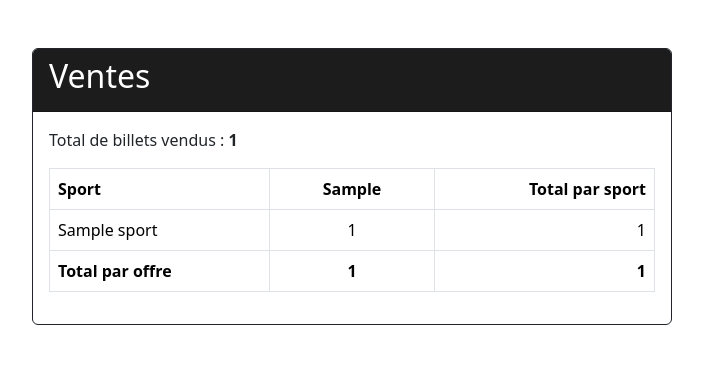
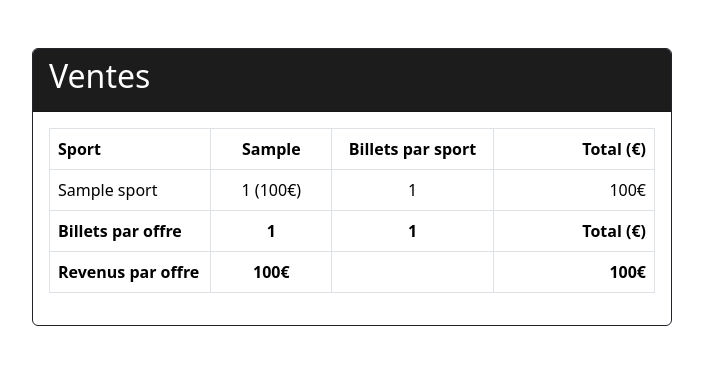
Before and after one commit to AntoineM25/JO_2024, a Django app: page /ventes/ in a window 1280 px wide. Shown: the part 101-466 px from the top of the page, without its empty margins (288-991 px from the left). Run offline with Django 5.2, Linux system fonts and the light colour scheme; a user stored in the database is signed in; tables that the repository leaves empty hold one stand-in row (values such as "Sample post"); parts of the project's set-up code (start-up, migrations or seed data) failed here and were passed over; some libraries are stand-ins or nearby versions.

Commit message:
Ajout de prix dans tableau ventes

```diff
--- a/jo_projet/jo_app/templates/ventes.html
+++ b/jo_projet/jo_app/templates/ventes.html
@@ -7,8 +7,6 @@
     </div>
     <div class="card-body">
 
-        <!-- Total des billets vendus -->
-        <p>Total de billets vendus : <span class="fw-bold">{{ total_billets }}</span></p>
         <div class="table-responsive">
             <table class="table table-bordered table-hover">
                 <thead>
@@ -17,7 +15,8 @@
                         {% for offre in total_billets_par_offre %}
                             <th class="text-center" style="width: 15%;">{{ offre.ticket__offre__type }}</th>
                         {% endfor %}
-                        <th class="text-end" style="width: 20%;">Total par sport</th>
+                        <th class="text-center" style="width: 20%;">Billets par sport</th>
+                        <th class="text-end" style="width: 20%;">Total (€)</th>
                     </tr>
                 </thead>
                 <tbody>
@@ -32,28 +31,41 @@
                                     {% for item in total_billets_par_sport_et_offre %}
                                         {% if item.ticket__sport__nom == sport.ticket__sport__nom and item.ticket__offre__type == offre.ticket__offre__type %}
                                         {% if item.total > 0 %}
-                                                {{ item.total }}
+                                                {{ item.total }} ({{ item.total_prix }}€)
                                             {% endif %}
                                         {% endif %}
                                     {% endfor %}
                                 </td>
                             {% endfor %}
 
-                            <!-- Total vendu par sport -->
-                            <td class="text-end">
+                            <!-- Total billets par sport -->
+                            <td class="text-center">
                                 {{ sport.total }}
                             </td>
+
+                            <!-- Total revenu par sport -->
+                            <td class="text-end">{{ sport.total_prix }}€</td>
                         </tr>
                     {% endfor %}
                 </tbody>
                 <tfoot>
                     <tr>
-                        <!-- Total vendu par offre -->
-                        <th>Total par offre</th>
-                        {% for offer, total in total_par_offre %}
-                            <th class="text-center">{{ total }}</th>
+                        <!-- Total billets par offre -->
+                        <th>Billets par offre</th>
+                        {% for offre in total_billets_par_offre %}
+                            <th class="text-center">{{ offre.total }}</th>
                         {% endfor %}
-                        <th class="text-end">{{ total_billets }}</th>
+                        <th class="text-center">{{ total_billets }}</th>
+                        <th class="text-end">Total (€)</th>
+                    </tr>
+                    <tr>
+                        <!-- Total revenu par offre -->
+                        <th>Revenus par offre</th>
+                    {% for offre in total_billets_par_offre %}
+                        <th class="text-center">{{ offre.total_prix }}€</th>
+                    {% endfor %}
+                    <th class="text-center"></th>
+                    <th class="text-end">{{ total_prix_global }}€</th>
                     </tr>
                 </tfoot>
             </table>
--- a/jo_projet/jo_app/views.py
+++ b/jo_projet/jo_app/views.py
@@ -7,7 +7,7 @@ from django.http import JsonResponse, HttpResponse
 from django.urls import reverse_lazy, reverse
 from .models import Ticket, Sport, Utilisateur, Paiement, GenerationTicket
 from django.template.loader import render_to_string
-from django.db.models import Count
+from django.db.models import Count, Sum, F
 from weasyprint import HTML
 import locale
 
@@ -53,10 +53,6 @@ def ticket_create_view(request):
     return render(request, 'ticket.html', {'form': form, 'date_evenement': date_evenement})
 
 # Affichage de la liste des tickets
-# @login_required(login_url='connexion')
-# def ticket_list_view(request):
-#     tickets = Ticket.objects.all()
-#     return render(request, 'ticket_list.html', {'tickets': tickets})*
 @login_required(login_url='connexion')
 def ticket_list_view(request):
     tickets = Ticket.objects.all()
@@ -264,19 +260,37 @@ def telecharger_billet_view(request, billet_id):
 def ventes_view(request):
     billets = GenerationTicket.objects.all()
 
-    # Calculer le nombre total des billets vendues
+    # Calculer le nombre total des billets vendus
     total_billets = billets.count()
 
-    # Calculer le nombre total des billets vendues par sport
-    total_billets_par_sport = GenerationTicket.objects.values('ticket__sport__nom').annotate(total=Count('id'))
+    # Calculer le nombre total et le prix total des billets vendus par sport
+    total_billets_par_sport = GenerationTicket.objects.values('ticket__sport__nom').annotate(
+        total=Count('id'),
+        total_prix=Sum(F('ticket__quantite') * F('ticket__offre__prix'))
+    )
 
-    # Calculer le nombre total des billets vendues par offre
-    total_billets_par_offre = GenerationTicket.objects.values('ticket__offre__type').annotate(total=Count('id'))
+    # Calculer le nombre total et le prix total des billets vendus par offre
+    total_billets_par_offre = GenerationTicket.objects.values('ticket__offre__type').annotate(
+        total=Count('id'),
+        total_prix=Sum(F('ticket__quantite') * F('ticket__offre__prix'))
+    )
 
-    # Calculer le nombre total des billets vendues par sport et offre
-    total_billets_par_sport_et_offre = GenerationTicket.objects.values('ticket__sport__nom', 'ticket__offre__type').annotate(total=Count('id'))
+    # Calculer le nombre total et le prix total des billets vendus par sport et offre
+    total_billets_par_sport_et_offre = GenerationTicket.objects.values(
+        'ticket__sport__nom',
+        'ticket__offre__type'
+    ).annotate(
+        total=Count('id'),
+        total_prix=Sum(F('ticket__quantite') * F('ticket__offre__prix'))
+    )
 
-    # Calculer le total par offre
-    total_par_offre = [(item['ticket__offre__type'], item['total']) for item in total_billets_par_offre]
+    # Calculer le prix total global
+    total_prix_global = sum(item['total_prix'] for item in total_billets_par_offre)
 
-    return render(request, 'ventes.html', {'billets': billets, 'total_billets': total_billets, 'total_billets_par_sport': total_billets_par_sport, 'total_billets_par_offre': total_billets_par_offre, 'total_billets_par_sport_et_offre': total_billets_par_sport_et_offre, 'total_par_offre': total_par_offre,})
+    return render(request, 'ventes.html', {'billets': billets,
+                                           'total_billets': total_billets,
+                                           'total_billets_par_sport': total_billets_par_sport,
+                                           'total_billets_par_offre': total_billets_par_offre,
+                                           'total_billets_par_sport_et_offre': total_billets_par_sport_et_offre,
+                                           'total_prix_global': total_prix_global
+                                           })
```
